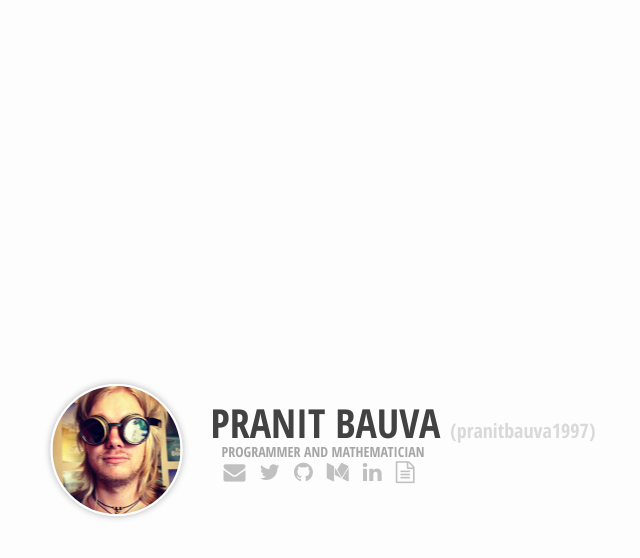
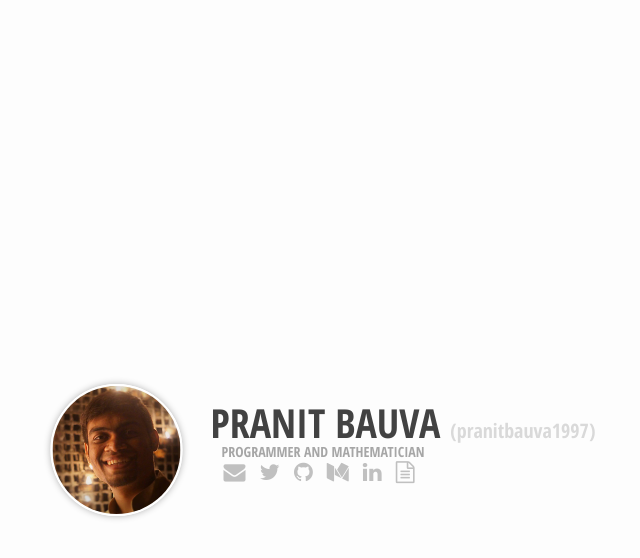
Before and after one commit to pranitbauva1997/pranitbauva1997.github.io, a Jekyll site: the page built from index.html, in a window 1280 px wide. Shown: the top 558 px of the page, without its empty margins (297-937 px from the left). Built offline with Jekyll 4.4.1, drawn with Linux system fonts in a browser that asks for light colours; nearby versions of some CDN libraries.

Commit message:
update pictures by using mine
Signed-off-by: Pranit Bauva <pranit@bauva.com>

```diff
--- a/index.html
+++ b/index.html
@@ -3,7 +3,7 @@ layout: default
 ---
 <header class="site-header">
   <div class="site-header-container">
-    <img class="site-avatar" src="{{ "/img/jimeh-4.0.jpg" | prepend: site.baseurl }}">
+    <img class="site-avatar" src="{{ "/img/profile.jpg" | prepend: site.baseurl }}">
     <span class="content">
       <span class="site-title">
         <span class="site-name">{{ site.person_name }}</span>
```
Also changed, not shown: favicon.ico, img/jimeh-4.0.jpg (deleted), img/profile.jpg (added).
